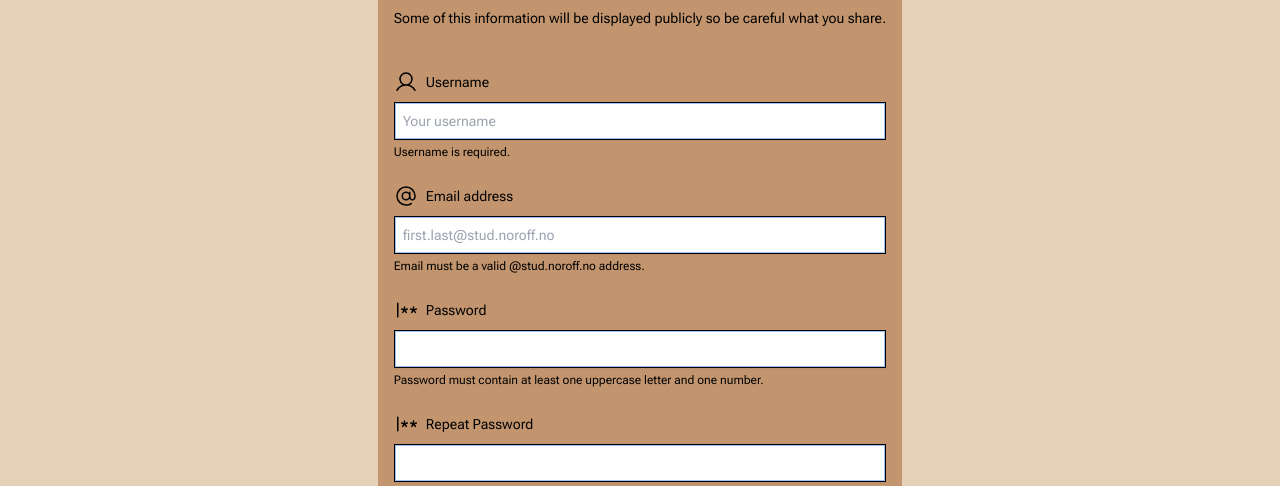
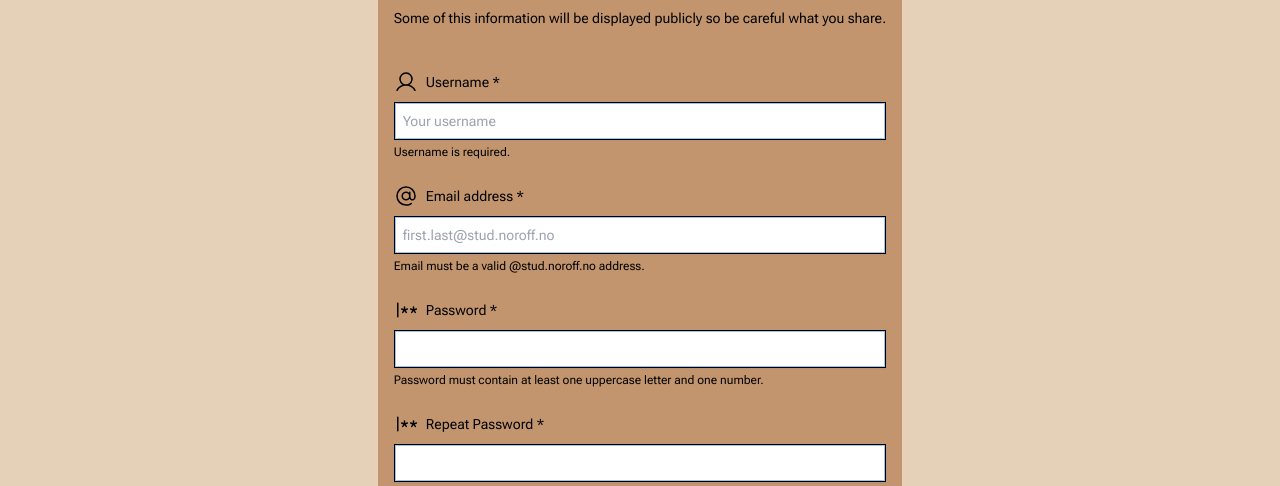
Before and after one commit to HansMariusAndreassen/Project-Exam-2, a React (Vite) app: page /registration in a window 1280 px wide. Shown: the part 270-756 px from the top of the page. Built offline with nearby package versions, Linux system fonts and the light colour scheme; no server answers.

Commit message:
Bugfix, create venue validation

```diff
--- a/src/components/forms/CreateVenue/index.jsx
+++ b/src/components/forms/CreateVenue/index.jsx
@@ -79,6 +79,10 @@ const CreateVenue = ({ venue, isEdit, onClose }) => {
     }
   }, [isEdit, venue]);
 
+  useEffect(() => {
+    validateForm();
+  }, [formData]);
+
   const closeModal = () => {
     setShowModal(false);
     onClose();
@@ -134,7 +138,7 @@ const CreateVenue = ({ venue, isEdit, onClose }) => {
 
   const handleSubmit = (event) => {
     event.preventDefault();
-
+    validateForm();
     if (!validateForm()) return;
 
     const updatedMedia = formData.media.map((media) => {
@@ -206,7 +210,7 @@ const CreateVenue = ({ venue, isEdit, onClose }) => {
                   required
                 />
                 {formErrors.name && (
-                  <p className="text-red text-xs mt-1">{formErrors.name}</p>
+                  <p className="text-xs mt-1">{formErrors.name}</p>
                 )}
               </div>
             </div>
@@ -231,9 +235,7 @@ const CreateVenue = ({ venue, isEdit, onClose }) => {
                   required
                 />
                 {formErrors.description && (
-                  <p className="text-red text-xs mt-1">
-                    {formErrors.description}
-                  </p>
+                  <p className="text-xs mt-1">{formErrors.description}</p>
                 )}
               </div>
             </div>
@@ -317,7 +319,7 @@ const CreateVenue = ({ venue, isEdit, onClose }) => {
                   required
                 />
                 {formErrors.price && (
-                  <p className="text-red text-xs mt-1">{formErrors.price}</p>
+                  <p className="text-xs mt-1">{formErrors.price}</p>
                 )}
               </div>
             </div>
@@ -343,9 +345,7 @@ const CreateVenue = ({ venue, isEdit, onClose }) => {
                   required
                 />
                 {formErrors.maxGuests && (
-                  <p className="text-red text-xs mt-1">
-                    {formErrors.maxGuests}
-                  </p>
+                  <p className="text-xs mt-1">{formErrors.maxGuests}</p>
                 )}
               </div>
             </div>
--- a/src/components/forms/LoginForm/index.jsx
+++ b/src/components/forms/LoginForm/index.jsx
@@ -49,7 +49,7 @@ const LoginForm = () => {
   };
 
   return (
-    <div className="flex justify-center ">
+    <div className="flex justify-center w-full">
       <Modal isOpen={showModal} onClose={closeModal} isSuccess={isSuccess}>
         {loading && <p>Loading...</p>}
         {error && <p>Error: {error}</p>}
@@ -57,14 +57,11 @@ const LoginForm = () => {
       </Modal>
       <form
         onSubmit={handleSubmit}
-        className="flex-col align-middle bg-accentTwo p-4 rounded-25"
+        className="flex-col align-middle bg-accentTwo p-4 rounded-25 w-[20rem]"
       >
-        <div className="border-b pb-12">
+        <div className="border-b pb-12 min-w-3/4">
           <h2 className="leading-7 text">Login</h2>
-          <p className="mt-1 text-sm text-wrap leading-6">
-            Some of this information will be displayed publicly so be careful
-            what you share.
-          </p>
+
           <div className="text-left mt-10 grid grid-cols-1 gap-x-6 gap-y-6 sm:grid-cols-4">
             <div className="sm:col-span-4">
               <div className="flex">
--- a/src/components/forms/RegisterForm/index.jsx
+++ b/src/components/forms/RegisterForm/index.jsx
@@ -160,7 +160,7 @@ const RegistrationForm = () => {
                   htmlFor="name"
                   className="block text-sm font-medium leading-6"
                 >
-                  Username
+                  Username *
                 </label>
               </div>
               <div className="mt-2">
@@ -186,7 +186,7 @@ const RegistrationForm = () => {
                   htmlFor="email"
                   className="block text-sm font-medium leading-6"
                 >
-                  Email address
+                  Email address *
                 </label>
               </div>
               <div className="mt-2">
@@ -212,7 +212,7 @@ const RegistrationForm = () => {
                   htmlFor="password"
                   className="block text-sm font-medium leading-6"
                 >
-                  Password
+                  Password *
                 </label>
               </div>
               <div className="mt-2">
@@ -239,7 +239,7 @@ const RegistrationForm = () => {
                   htmlFor="repeatPassword"
                   className="block text-sm font-medium leading-6"
                 >
-                  Repeat Password
+                  Repeat Password *
                 </label>
               </div>
               <div className="mt-2">
```
